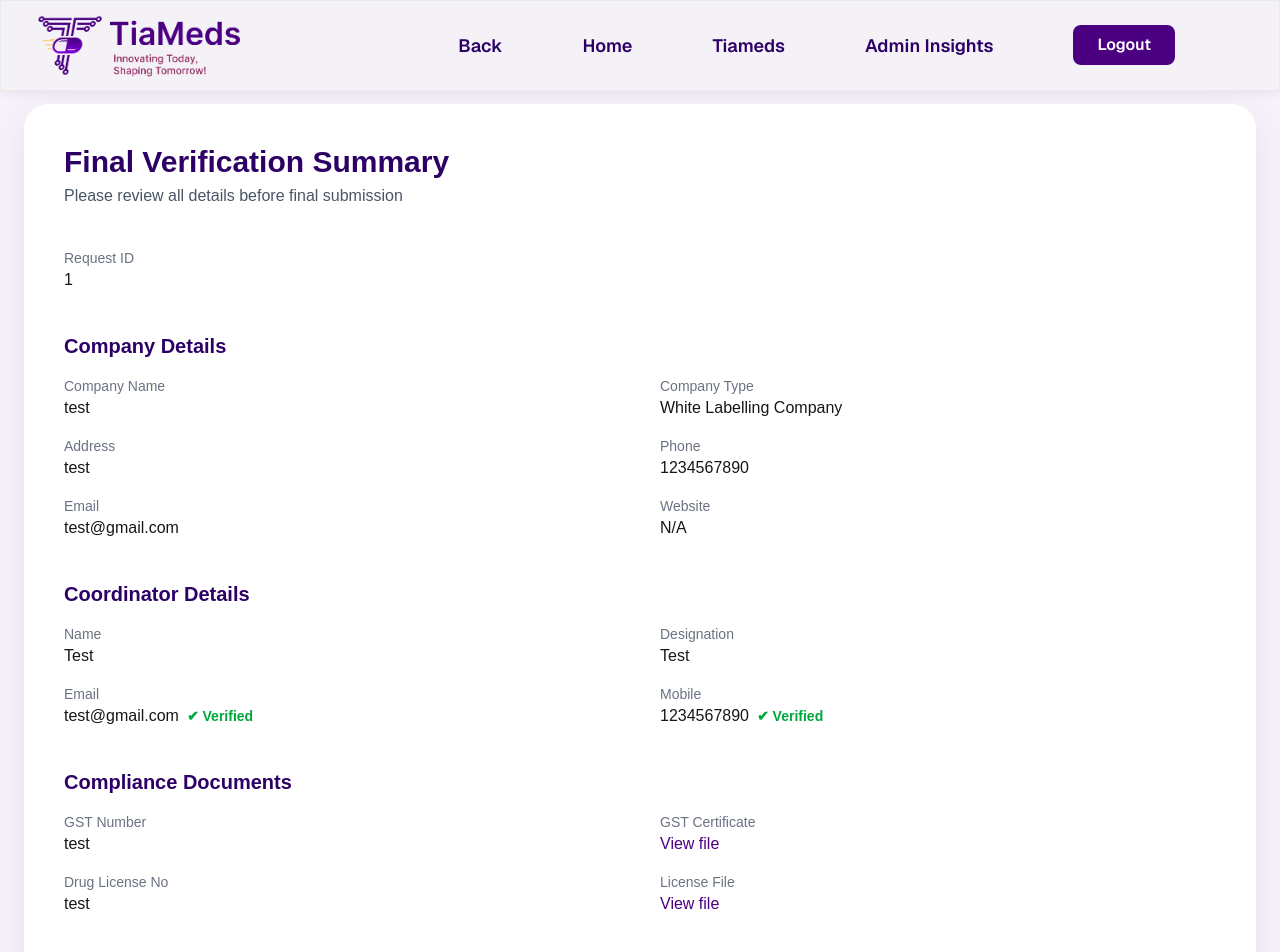
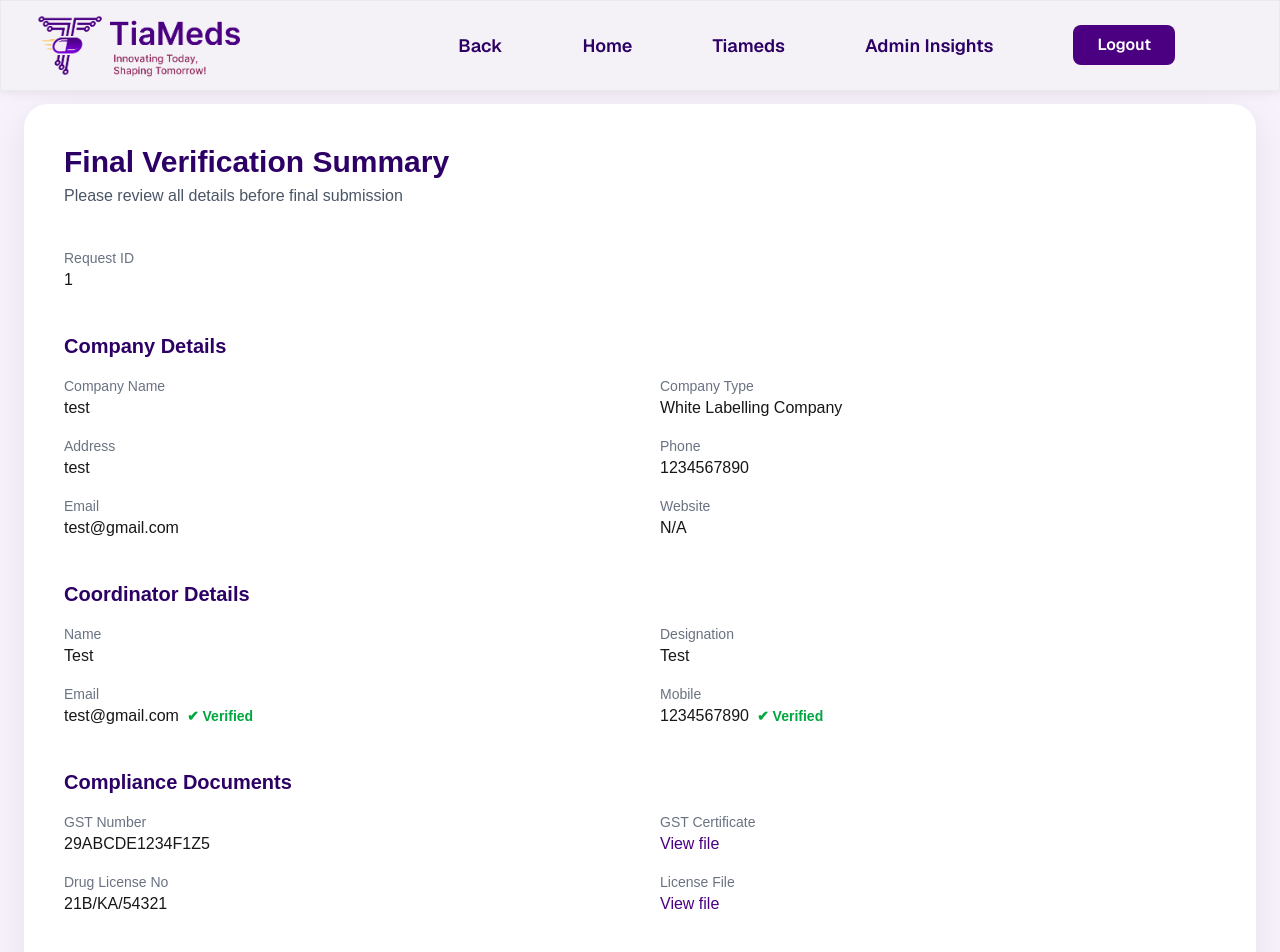
Before and after one commit to Itadmintiameds/pharma-aggregator-client, a Next.js app: page /admin/requests/1 in a window 1280 px wide. Shown: the top 952 px of the page. Built offline with nearby package versions, Linux system fonts and the light colour scheme.

Commit message:
Add static GST & Drug License numbers and upload demo PDFs

```diff
--- a/app/admin/requests/[id]/page.tsx
+++ b/app/admin/requests/[id]/page.tsx
@@ -114,10 +114,10 @@ export default function SellerRequestDetails() {
             </Section>
 
             <Section title="Compliance Documents">
-              <Item label="GST Number" value="test" />
-              <FileItem label="GST Certificate" fileUrl="https://www.w3.org/WAI/ER/tests/xhtml/testfiles/resources/pdf/dummy.pdf" />
-              <Item label="Drug License No" value="test" />
-              <FileItem label="License File" fileUrl="https://www.w3.org/WAI/ER/tests/xhtml/testfiles/resources/pdf/dummy.pdf" />
+              <Item label="GST Number" value="29ABCDE1234F1Z5" />
+              <FileItem label="GST Certificate" fileUrl="/assets/docs/gst-certificate.png" />
+              <Item label="Drug License No" value="21B/KA/54321" />
+              <FileItem label="License File" fileUrl="/assets/docs/license-file.png" />
             </Section>
 
             <Section title="Bank Account Details">
```
Also changed, not shown: public/assets/docs/gst-certificate.png (added), public/assets/docs/license-file.png (added).
